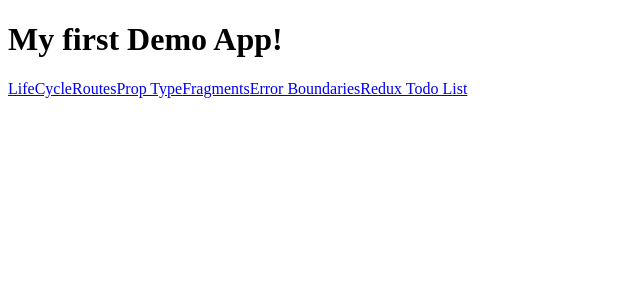
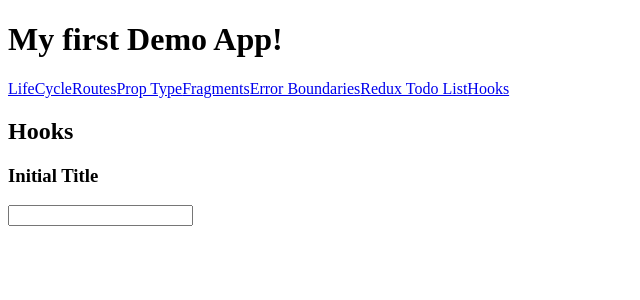
Before and after one commit to pareshmaniyar/advanced-react, a React app: page /#/hooks in a window 1280 px wide. Before the commit this address led to /#/. Shown: the top 300 px of the page, without its empty margins (0-640 px from the left). Built offline with nearby package versions, Linux system fonts and the light colour scheme.

Commit message:
Implement Basic Hooks

```diff
--- a/src/App.js
+++ b/src/App.js
@@ -11,6 +11,7 @@ const PropType = lazy(() => import('./pages/proptype'));
 const Fragments = lazy(() => import('./pages/fragments'));
 const ErrorBoundaries = lazy(() => import('./pages/errorBoundaries'));
 const ReduxToDoList = lazy(() => import('./pages/redux-todo-list'));
+const Hooks = lazy(() => import('./pages/hooks'));
 
 class App extends React.Component {
     constructor(props) {
@@ -28,6 +29,7 @@ class App extends React.Component {
                     <Link to="/fragments">Fragments</Link>
                     <Link to="/errorboundaries">Error Boundaries</Link>
                     <Link to="/redux-todo-list">Redux Todo List</Link>
+                    <Link to="/hooks">Hooks</Link>
                     <Suspense fallback={<div>Loading...</div>}>
                         <Switch>
                             <Route path="/lifecycle">
@@ -48,6 +50,9 @@ class App extends React.Component {
                             <Route path="/redux-todo-list">
                                 <ReduxToDoList/>
                             </Route>
+                            <Route path="/hooks">
+                                <Hooks/>
+                            </Route>
                         </Switch>
                     </Suspense>
                 </Router>
--- /dev/null
+++ b/src/pages/hooks.js
@@ -0,0 +1,17 @@
+import React, { useState } from 'react';
+
+export default function Title() {
+    const [title, setTitle] = useState("Initial Title");
+    function clickHandler(event) {
+        if(event.key == "Enter" && event.target.value != "") {
+            setTitle(event.target.value);
+        }
+    }
+    return (
+        <div>
+            <h2>Hooks</h2>
+            <h3>{title}</h3>
+            <input onKeyDown={clickHandler} type="text"></input>
+        </div>
+    );
+}
```
